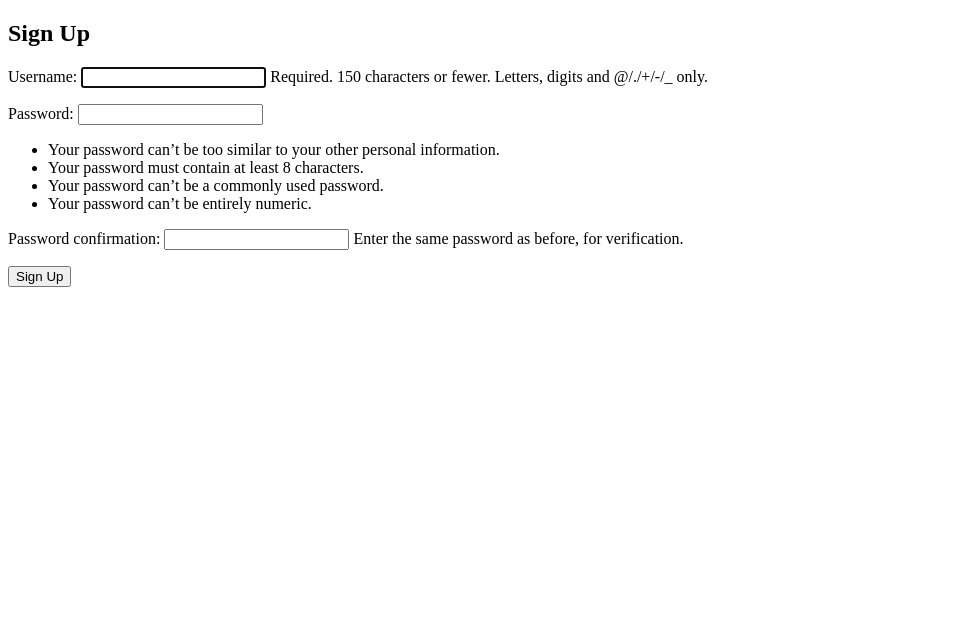
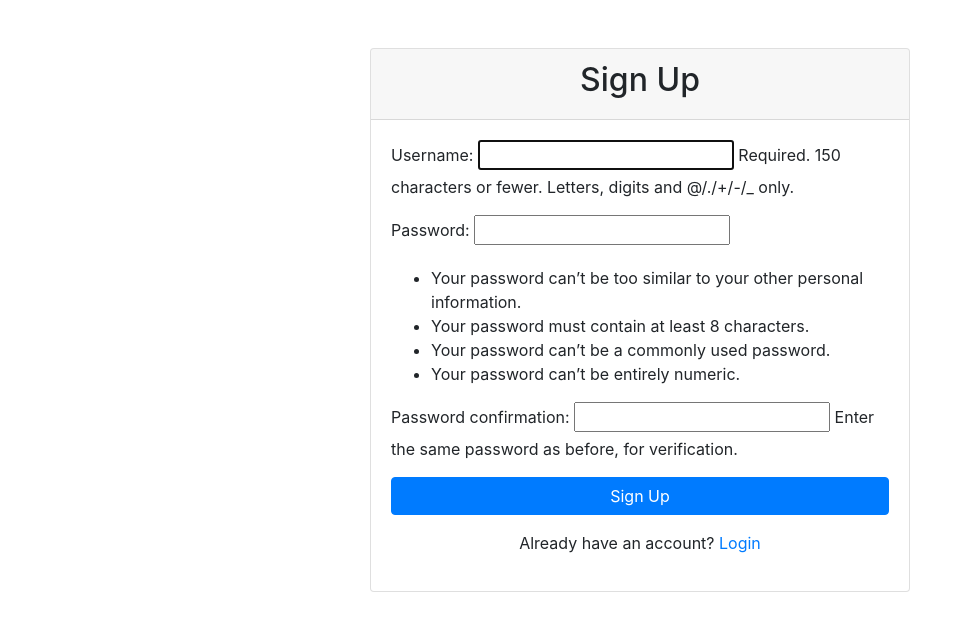
Before and after one commit to tatusyanin/todo_project, a Django app: page /signup/ in a window 1280 px wide. Shown: the top 631 px of the page, without its empty margins (0-965 px from the left). Run offline with Django 4.2, Linux system fonts and the light colour scheme; some libraries are stand-ins or nearby versions.

Commit message:
Update signup.html

```diff
--- a/templates/registration/signup.html
+++ b/templates/registration/signup.html
@@ -4,13 +4,36 @@
     <meta charset="UTF-8">
     <meta name="viewport" content="width=device-width, initial-scale=1.0">
     <title>Sign Up</title>
+    {% load static %}
+    <!-- Bootstrap CSS -->
+    <link rel="stylesheet" href="https://stackpath.bootstrapcdn.com/bootstrap/4.5.2/css/bootstrap.min.css">
 </head>
 <body>
-    <h2>Sign Up</h2>
-    <form method="post">
-        {% csrf_token %}
-        {{ form.as_p }}
-        <button type="submit">Sign Up</button>
-    </form>
+    <div class="container mt-5">
+        <div class="row justify-content-center">
+            <div class="col-md-6">
+                <div class="card">
+                    <div class="card-header text-center">
+                        <h2>Sign Up</h2>
+                    </div>
+                    <div class="card-body">
+                        <form method="post">
+                            {% csrf_token %}
+                            <div class="form-group">
+                                {{ form.as_p }}
+                            </div>
+                            <button type="submit" class="btn btn-primary btn-block">Sign Up</button>
+                        </form>
+                        <p class="mt-3 text-center">Already have an account? <a href="{% url 'login' %}">Login</a></p>
+                    </div>
+                </div>
+            </div>
+        </div>
+    </div>
+
+    <!-- Bootstrap JS, Popper.js, and jQuery -->
+    <script src="https://code.jquery.com/jquery-3.5.1.slim.min.js"></script>
+    <script src="https://cdn.jsdelivr.net/npm/@popperjs/core@2.9.2/dist/umd/popper.min.js"></script>
+    <script src="https://stackpath.bootstrapcdn.com/bootstrap/4.5.2/js/bootstrap.min.js"></script>
 </body>
 </html>
```
